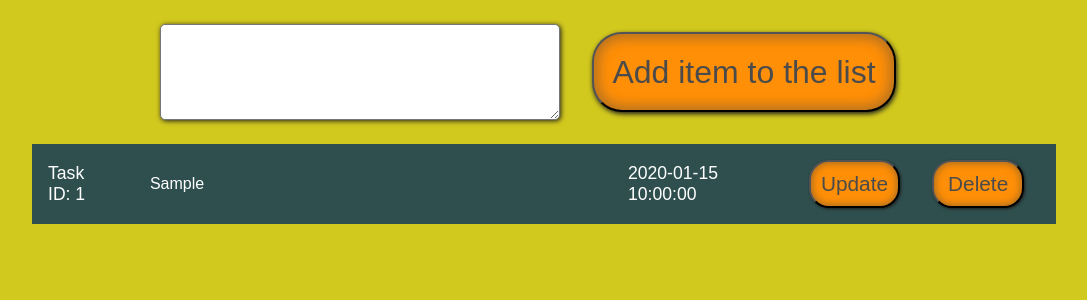
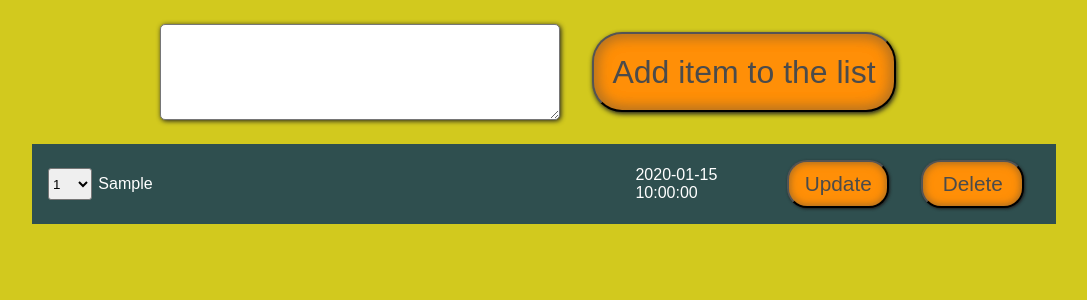
Before and after one commit to MikkeBee/PHP_todos, a PHP site: page / in a window 1280 px wide. Shown: the part 147-447 px from the top of the page, without its empty margins (96-1183 px from the left). Run offline with PHP 8.4, Linux system fonts and the light colour scheme; tables that the repository leaves empty or names only in its code hold one stand-in row (values such as "Sample post"); data that the repository does not hold is empty; some web fonts are replaced.

Commit message:
revert some changes for index

```diff
--- a/index.css
+++ b/index.css
@@ -75,16 +75,11 @@ textarea {
   background-color: darkslategray;
 }
 
-.tasks p {
-  font-size: 1.1rem;
-  margin: 0 2rem 0 0;
-}
-
-/* select {
+select {
   border-radius: 3px;
   height: 2rem;
   width: 3rem;
-} */
+}
 
 .inputButton {
   width: 7rem;
--- a/index.php
+++ b/index.php
@@ -83,10 +83,9 @@ while($row = mysqli_fetch_array($result)){
 
 <div class="tasks">
     <form class="update" action="index.php" method="post">
-        <!-- <select name="id" id="">
+       <select name="id" id="">
             <?= "<option value='$id'>$id</option>"?>
-        </select>  -->
-        <p>Task ID: <?=$id?></p>
+        </select>
         <input class="textfield" type="text"  value="<?= $task ?>"  name="task" />
           <p> <?=$date?> </p>
          <input class="inputButton" type="submit" name="update" value="Update">
```
